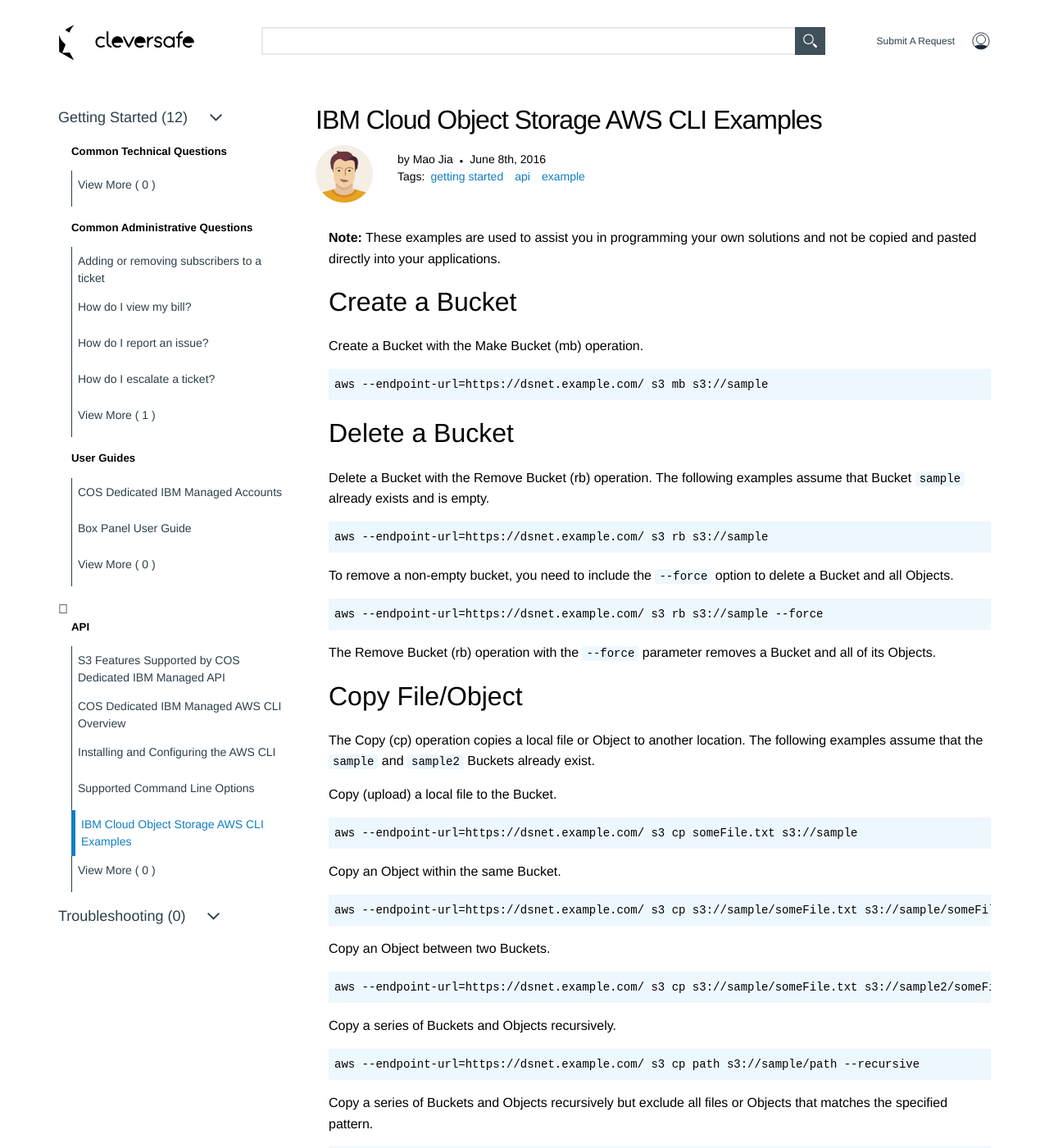
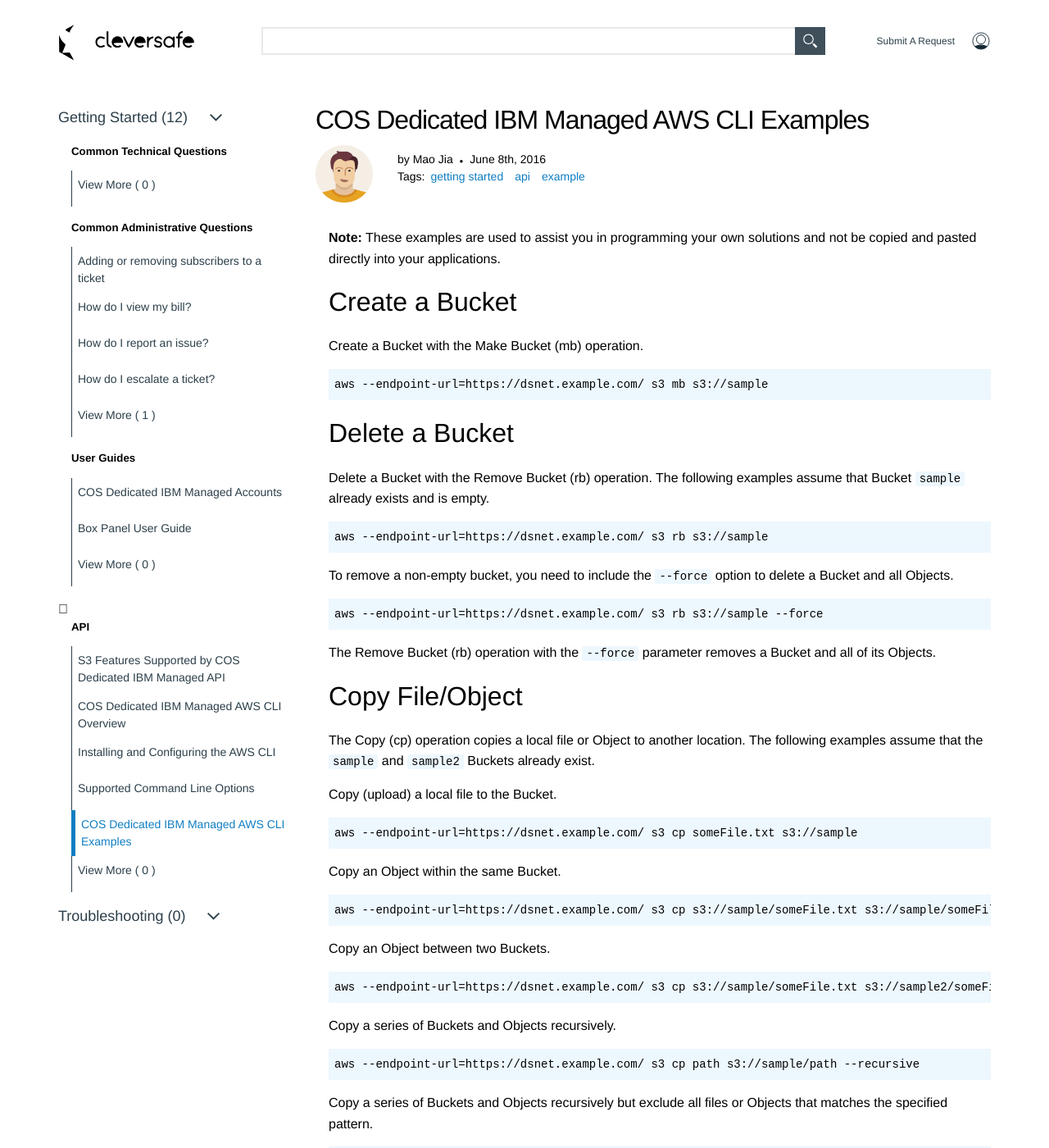
Before and after one commit to nglange/help-documentation, a Jekyll site: the page built from _api/Examples.md, in a window 1280 px wide and 1400 px high. Shown: the whole window at 82% size. Built offline with Jekyll 4.4.1, drawn with Linux system fonts in a browser that asks for light colours.

Commit message:
minor update
minor update

```diff
--- a/_api/Examples.md
+++ b/_api/Examples.md
@@ -1,6 +1,6 @@
 ---
 layout: page
-title:  "IBM Cloud Object Storage AWS CLI Examples"
+title:  "COS Dedicated IBM Managed AWS CLI Examples"
 featured: true
 weight: 5
 tags: [getting started, api, example]
```
